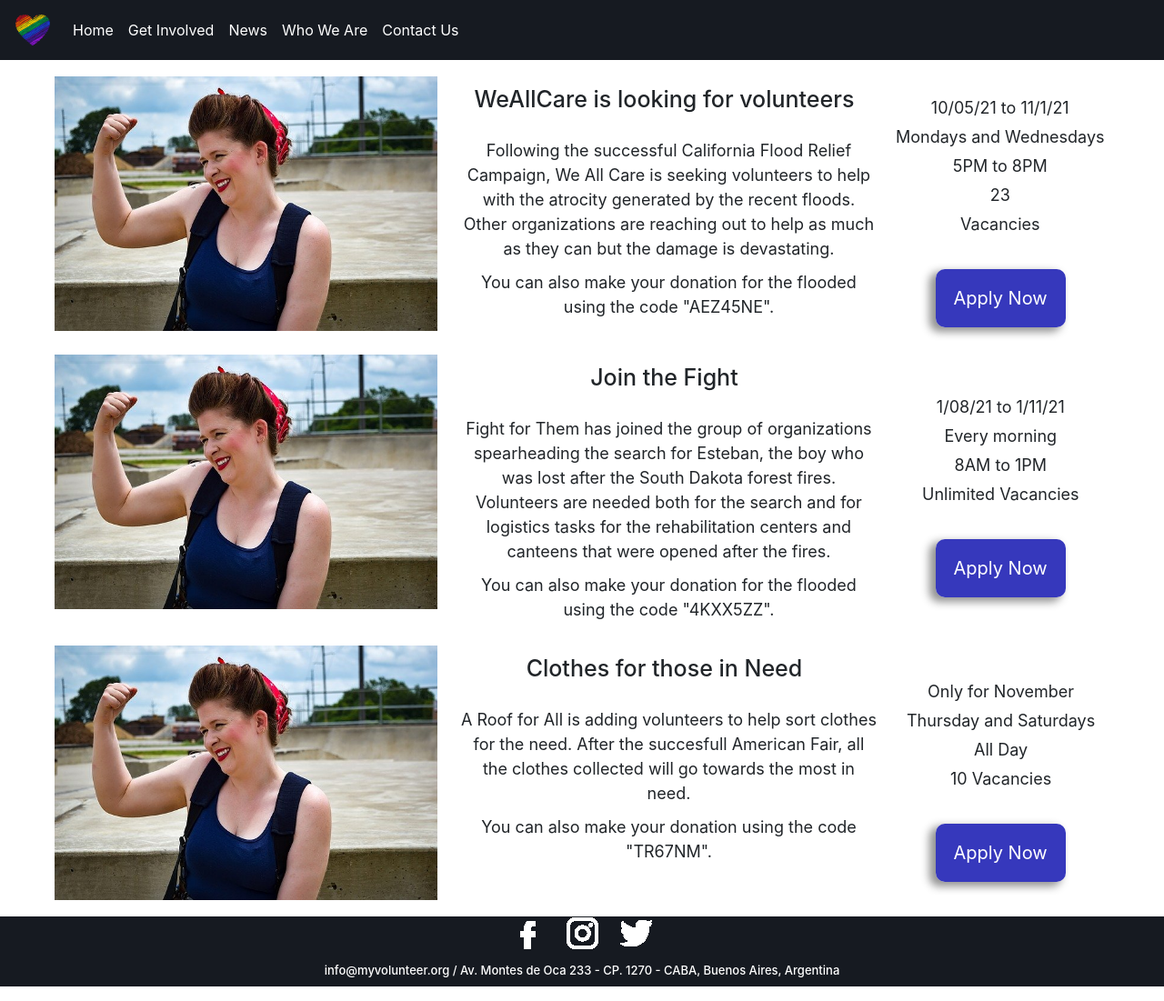
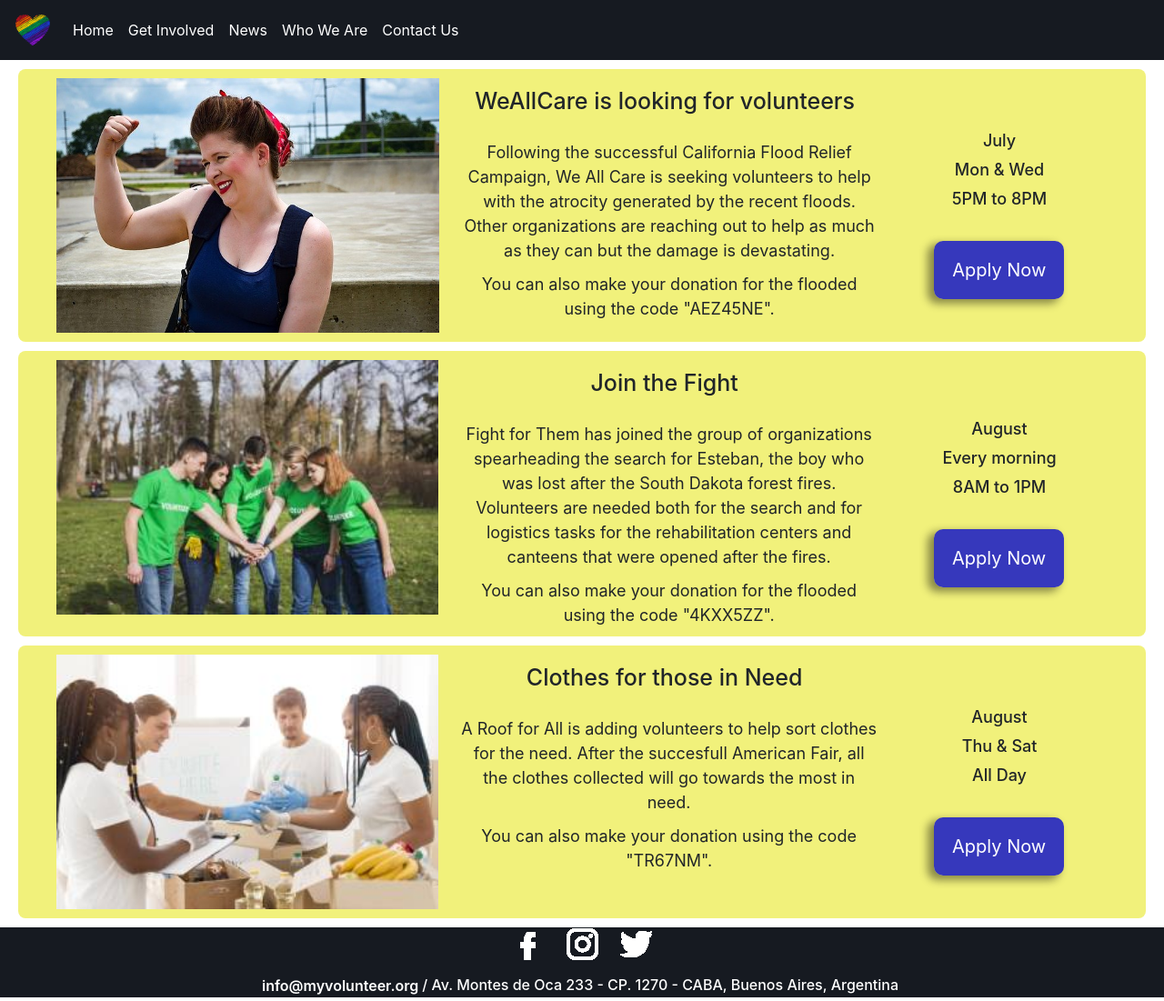
Before and after one commit to nzucconi/MiVoluntario, a website: page pages/news.html in a window 1280 px wide. Shown: the whole page at 91% size. Drawn offline with nearby package versions, Linux system fonts and the light colour scheme.

Commit message:
Media querys

```diff
--- a/pages/news.html
+++ b/pages/news.html
@@ -47,7 +47,7 @@
 		<div id="news"> <!--Container Box-->
 			<div class="news-box"> <!--Box Recipient-->
 				<div>
-					<img src="../media/woman.jpg" alt="Active Volunteers">
+					<img src="../media/weallcare.jpg" alt="Active Volunteers">
 				</div>
 				<div class="news-info">
 					<div class="news-info__title">
@@ -60,22 +60,18 @@
 				</div>
 				<div class="news-expand-box">
 					<div class="news-expand__info  animate__animated animate__backInRight">
-						<p>10/05/21 to 11/1/21</p>
-						<p>Mondays and Wednesdays</p>
+						<p>July</p>
+						<p>Mon & Wed</p>
 						<p>5PM to 8PM</p>
-						<div>
-							<p>23</p>
-							<p>Vacancies</p>
-						</div>
 					</div>
 					<div class="news-button secondaryButton">
-						<a href="#" target="blank" method="POST">Apply Now</a>
+						<a href="volunteer.html" target="blank" method="POST">Apply Now</a>
 					</div>
 				</div>
 			</div>
 			<div class="news-box"> <!--Box Recipient-->
 				<div>
-					<img src="../media/woman.jpg" alt="Active Volunteers">
+					<img src="../media/jointhefight.jpg" alt="Active Volunteers">
 				</div>
 				<div class="news-info">
 					<div class="news-info__title">
@@ -88,19 +84,18 @@
 				</div>
 				<div class="news-expand-box">
 					<div class="news-expand__info  animate__animated animate__backInRight">
-						<p>1/08/21 to 1/11/21</p>
+						<p>August</p>
 						<p>Every morning</p>
 						<p>8AM to 1PM</p>
-						<p>Unlimited Vacancies</p>
 					</div>
 					<div class="news-button secondaryButton">
-						<a href="#" target="blank" method="POST">Apply Now</a>
+						<a href="volunteer.html" target="blank" method="POST">Apply Now</a>
 					</div>
 				</div>
 			</div>
 			<div class="news-box"> <!--Box Recipient-->
 				<div>
-					<img src="../media/woman.jpg" alt="Active Volunteers">
+					<img src="../media/clothes.jpg" alt="Active Volunteers">
 				</div>
 				<div class="news-info">
 					<div class="news-info__title">
@@ -113,13 +108,12 @@
 				</div>
 				<div class="news-expand-box">
 					<div class="news-expand__info  animate__animated animate__backInRight">
-						<p>Only for November</p>
-						<p>Thursday and Saturdays</p>
+						<p>August</p>
+						<p>Thu & Sat</p>
 						<p>All Day</p>
-						<p>10 Vacancies</p>
 					</div>
 					<div class="news-button secondaryButton">
-						<a href="#" target="blank" method="POST">Apply Now</a>
+						<a href="volunteer.html" target="blank" method="POST">Apply Now</a>
 					</div>
 				</div>
 			</div>
@@ -131,8 +125,8 @@
 				<a href="https://www.instagram.com/"><img src="../media/ig.png" width="35" alt="Logo de Instagram"></a>
 				<a href="https://www.twitter.com/"><img src="../media/tw.png" width="35" alt="Logo de Twitter"></a>
 			</div>
-			<div class="footer-info">
-				<h4 class="font-size-small">info@myvolunteer.org / Av. Montes de Oca 233 - CP. 1270 - CABA, Buenos Aires, Argentina</h4>
+			<div class="footer-info font-weight-semi-bold">
+				<a href="mailto:info@myvolunteer.org">info@myvolunteer.org</a><h4>/ Av. Montes de Oca 233 - CP. 1270 - CABA, Buenos Aires, Argentina</h4>
 			</div>
 		</div>
 		<script src="../bootstrap/js/jquery-3.5.1.slim.min.js"></script>
--- a/scss/_accolades.scss
+++ b/scss/_accolades.scss
@@ -11,7 +11,8 @@
         align-content: center;
         justify-content: space-around;
         text-align: center;
-        width: 100%;
+        width: 50%;
+        margin-left: 25%;
         min-height: 30vh;
         padding: 5px 20px;
         .accolades-card{
@@ -27,3 +28,18 @@
          }
     }
 }
+
+//MEDIA QUERY SECTION
+
+@media all
+  and (min-device-width: 375px)
+  and (max-device-width: 667px)
+  and (-webkit-min-device-pixel-ratio: 2) {
+    #accolades{
+        .accolades-info{
+            margin: 0;
+            width: 100%;
+
+        }
+    }
+}
--- a/scss/_contact.scss
+++ b/scss/_contact.scss
@@ -37,3 +37,14 @@
 				}
 			}
 		}
+
+//MEDIA QUERY SECTION
+
+@media all
+and (min-device-width: 375px)
+and (max-device-width: 667px)
+and (-webkit-min-device-pixel-ratio: 2) {
+	#contact{
+		padding: 0px;
+	}
+}
--- a/scss/_footer.scss
+++ b/scss/_footer.scss
@@ -14,8 +14,30 @@
 		}
 	}
 	.footer-info{
+		display: flex;
+		flex-direction: row;
+		align-items: center;
 		margin: 3px;
 		padding: 5px;
 		color: white;
+		h4{
+			margin: 0px 4px;
+			font-size: 16px;
+		}
+		a{
+			text-decoration: none;
+			color: white;
+		}
 	}
 }
+
+// MEDIA QUERY SECTION
+
+@media all
+  and (min-device-width: 375px)
+  and (max-device-width: 667px)
+  and (-webkit-min-device-pixel-ratio: 2) {
+	#footer{
+		min-height: 27vw;
+	}
+  }
--- a/scss/_general.scss
+++ b/scss/_general.scss
@@ -110,12 +110,6 @@
 			}
 		}
 	}
-	#accolades{
-		margin: 0px 25px 30px 25px;
-	}
-	#footer{
-		min-height: 27vw;
-	}
 }
 
 
--- a/scss/_meetus.scss
+++ b/scss/_meetus.scss
@@ -55,3 +55,17 @@
 
     }
 }
+
+//MEDIA QUERY SECTION
+
+@media all
+  and (min-device-width: 375px)
+  and (max-device-width: 667px)
+  and (-webkit-min-device-pixel-ratio: 2) {
+      .main-review{
+          .review-box{
+              display: flex;
+              flex-direction: column;
+          }
+      }
+    }
--- a/scss/_news.scss
+++ b/scss/_news.scss
@@ -4,7 +4,9 @@
 		display: flex;
 		flex-direction: row;
 		min-height: 16vw;
-		border-radius: 6px;
+		border: 2px solid transparent;
+		border-radius: 8px;
+		background-color: #f1f17b;
 		margin: 10px 20px;
 		padding: 8px 40px;
 		img{
@@ -49,7 +51,15 @@
 			}
 			.news-expand__info{
 				flex: 1;
-				margin: 0px 0px 48px 0px;
+				display: flex;
+				flex-direction: column;
+				justify-content: space-evenly;
+				border-radius: 8px;
+				height: 140px;
+				width: 220px;
+				margin-bottom: 45px;
+				font-weight: 500;
+
 			}
 			.news-button{
 				flex: 1;
@@ -72,7 +82,7 @@
 			margin: 0px;
     		padding: 0px;
 			img{
-				height: 38vh;
+				height: 37vh;
 				margin-top: 5px;
 			}
 			.news-info{
@@ -83,6 +93,8 @@
 				}
 			}
 			.news-expand-box{
+				display: flex;
+				flex-direction: column;
 				margin: 10px 0px 0px 0px;
 				span{
 					font-size: 22px;
@@ -93,8 +105,6 @@
 					align-items: center;
 					justify-content: center;
 					margin: 0px 0px 35px 0px;
-					border-radius: 8px;
-					background-color: rgb(179, 164, 58);
 					p{
 						padding: 0px 7px;
 					}
```
Also changed, not shown: index.html (+7 -7 lines), pages/contact.html (+3 -3 lines), pages/meetus.html (+3 -3 lines), pages/volunteer.html (+13 -13 lines), css/estilos.css, media/clothes.jpg (added), media/jointhefight.jpg (added), media/weallcare.jpg (renamed from media/woman.jpg).
